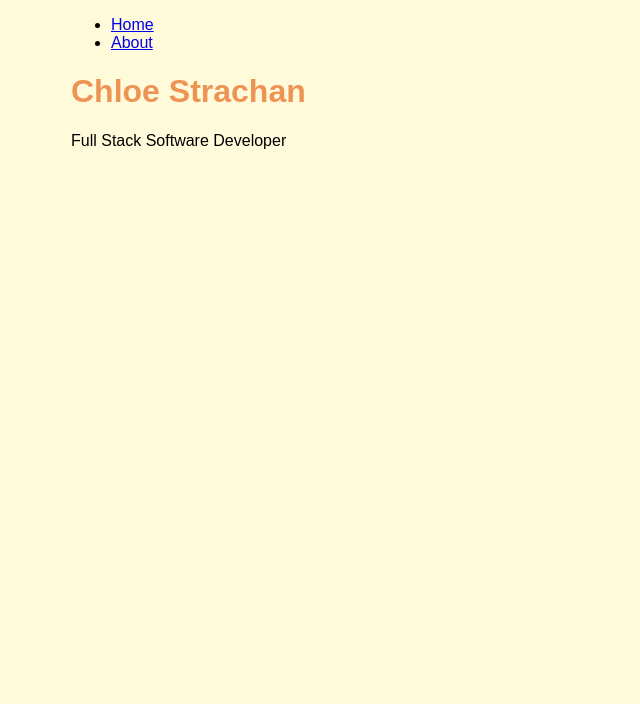
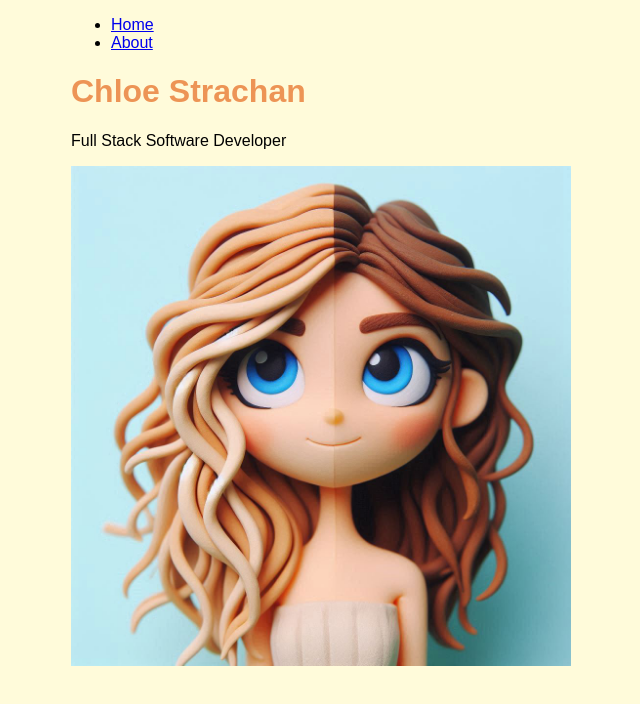
Before and after one commit to calowii/my-personal-site, a Gatsby site: page / in a window 1280 px wide. Shown: the whole page, without its empty margins (319-959 px from the left). Built offline with nearby package versions, Linux system fonts and the light colour scheme; Gatsby itself is replaced by a stand-in of ours.

Commit message:
added image plugin

```diff
--- a/src/pages/index.js
+++ b/src/pages/index.js
@@ -1,12 +1,15 @@
-// Step 1: Import React
 import * as React from 'react'
-import { Link } from 'gatsby'
+import Layout from '../components/layout'
+import { StaticImage } from 'gatsby-plugin-image'
 
-import Layout from '../components/layout'
 const IndexPage = () => {
   return (
     <Layout pageTitle="Chloe Strachan">
       <p>Full Stack Software Developer</p>
+      <StaticImage
+        alt="Girl with half and half hair and eyeliner"
+        src="../images/cartoon_me.jpeg"
+      />
     </Layout>
   )
 }
```
Also changed, not shown: src/images/cartoon_me.jpeg (added), src/images/example.png (deleted), src/images/gatsby-icon.png (deleted).
